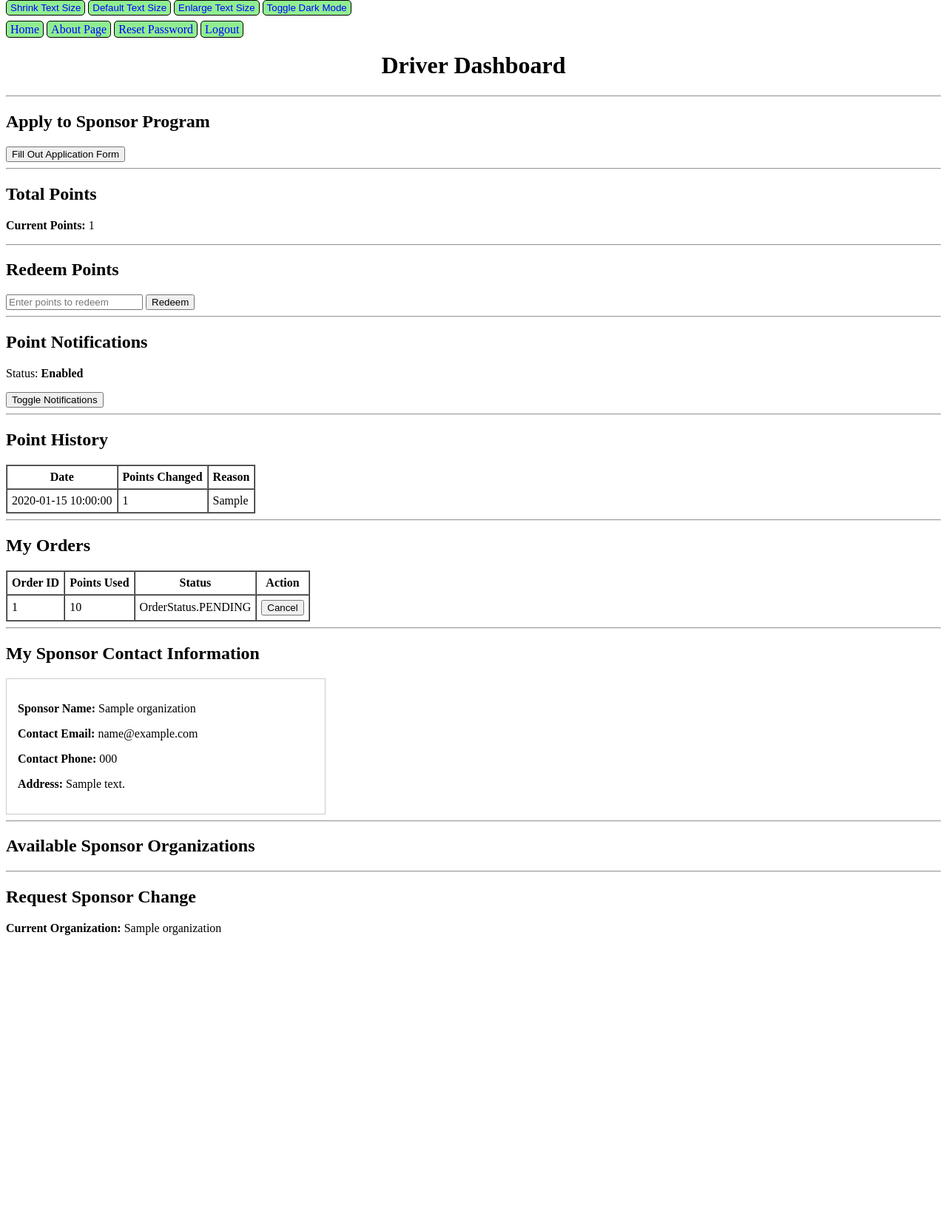
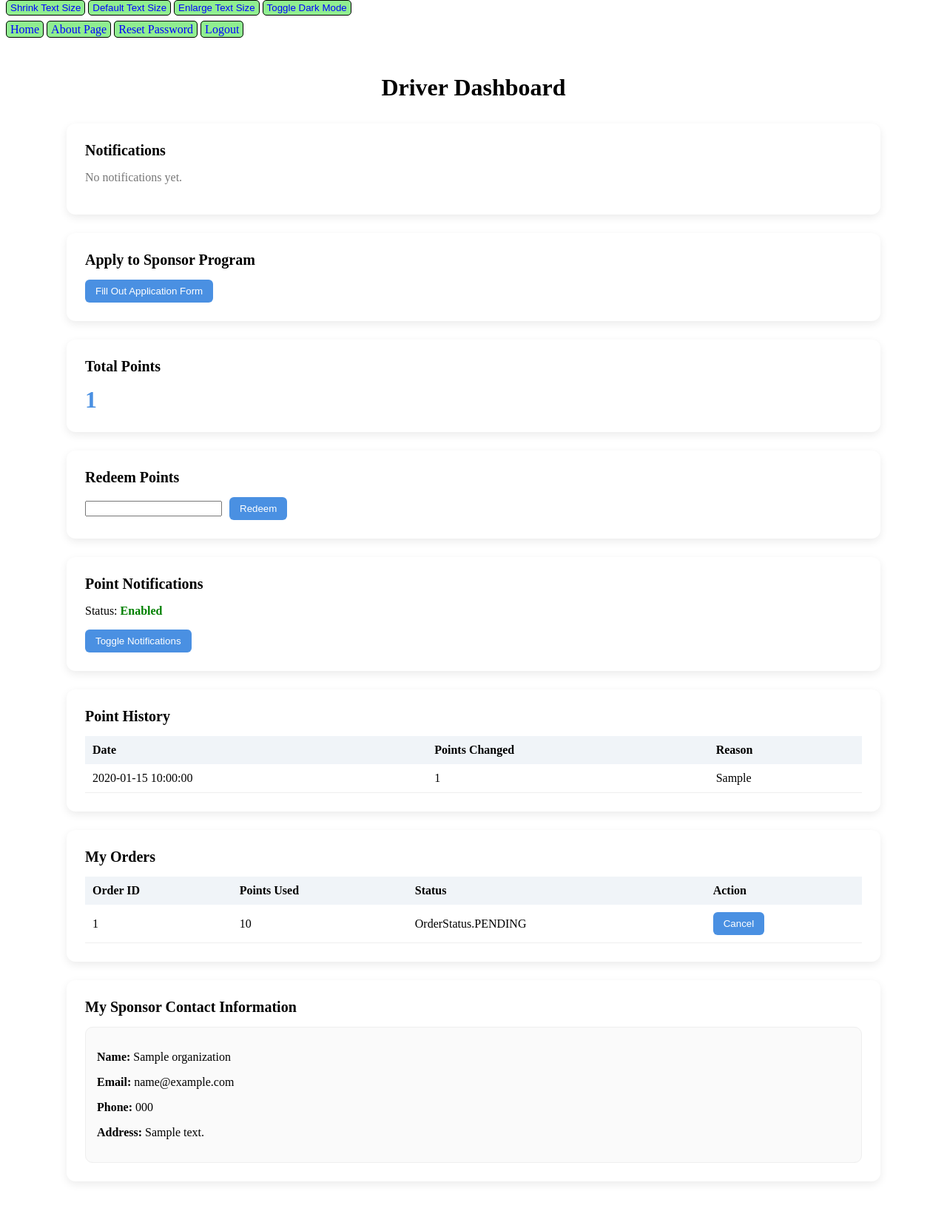
Before and after one commit to ppatel071/s26-CPSC4910-Team16, a Flask app: page /driver/dashboard in a window 1280 px wide. Shown: the part 28-1688 px from the top of the page at 74% size. Before the commit the page ends 1292 px from the top, so only its background shows below. Run offline with Flask 3, Linux system fonts and the light colour scheme; a user stored in the database is signed in; tables that the repository leaves empty hold one stand-in row (values such as "Sample post").

Commit message:
driver dashboard
made driver dashboard more appealing

```diff
--- a/app/templates/driver/dashboard.html
+++ b/app/templates/driver/dashboard.html
@@ -1,66 +1,184 @@
 {% extends "base.html" %}
 
 {% block content %}
+
 <style>
-    div.a {
+.dashboard-container {
+    max-width: 1100px;
+    margin: auto;
+    padding: 30px;
+}
+
+.dashboard-title {
     text-align: center;
+    margin-bottom: 30px;
+}
+
+.section-card {
+    background: white;
+    padding: 25px;
+    margin-bottom: 25px;
+    border-radius: 12px;
+    box-shadow: 0 4px 12px rgba(0,0,0,0.08);
+}
+
+.section-title {
+    margin-bottom: 15px;
+    font-size: 20px;
+    font-weight: 600;
+}
+
+.notification-card {
+    padding: 15px;
+    border-radius: 10px;
+    margin-bottom: 12px;
+    background: #f4f8ff;
+    border-left: 5px solid #4a90e2;
+}
+
+.notification-card.read {
+    background: #f5f5f5;
+    border-left: 5px solid #ccc;
+}
+
+.badge-new {
+    background: #4a90e2;
+    color: white;
+    padding: 4px 10px;
+    border-radius: 20px;
+    font-size: 12px;
+    float: right;
+}
+
+.points-display {
+    font-size: 32px;
+    font-weight: bold;
+    color: #4a90e2;
+}
+
+.form-inline {
+    display: flex;
+    gap: 10px;
+    align-items: center;
+}
+
+table {
+    width: 100%;
+    border-collapse: collapse;
+}
+
+table th {
+    background: #f0f4f8;
+    padding: 10px;
+    text-align: left;
+}
+
+table td {
+    padding: 10px;
+    border-bottom: 1px solid #eee;
+}
+
+button {
+    padding: 8px 14px;
+    border: none;
+    border-radius: 6px;
+    background: #4a90e2;
+    color: white;
+    cursor: pointer;
+}
+
+button:hover {
+    background: #357ABD;
+}
+
+.sponsor-box {
+    background: #fafafa;
+    padding: 15px;
+    border-radius: 10px;
+    border: 1px solid #eee;
 }
 </style>
 
-<div class="a">
+
+<div class="dashboard-container">
+
+    <div class="dashboard-title">
         <h1>Driver Dashboard</h1>
     </div>
 
-<hr>
+    <!-- Notifications -->
+    <div class="section-card">
+        <div class="section-title">Notifications</div>
 
-<h2>Apply to Sponsor Program</h2>
+        {% if current_user.driver.notifications %}
+            {% for n in current_user.driver.notifications %}
+                <div class="notification-card {% if n.is_read %}read{% endif %}">
+                    {% if not n.is_read %}
+                        <span class="badge-new">NEW</span>
+                    {% endif %}
+                    <strong>{{ n.message }}</strong>
+                    <div style="margin-top:6px; font-size:13px; color:#666;">
+                        {{ n.create_time.strftime('%B %d, %Y at %I:%M %p') }}
+                    </div>
+                </div>
+            {% endfor %}
+        {% else %}
+            <p style="color:#777;">No notifications yet.</p>
+        {% endif %}
+    </div>
 
+    <!-- Apply -->
+    <div class="section-card">
+        <div class="section-title">Apply to Sponsor Program</div>
         <a href="{{ url_for('driver.application_form') }}">
             <button>Fill Out Application Form</button>
         </a>
+    </div>
 
-<hr>
+    <!-- Points -->
+    <div class="section-card">
+        <div class="section-title">Total Points</div>
+        <div class="points-display">
+            {{ current_user.driver.point_bal }}
+        </div>
+    </div>
 
-<h2>Total Points</h2>
-<p><strong>Current Points:</strong> {{ current_user.driver.point_bal }}</p>
-
-<hr>
-
-<h2>Redeem Points</h2>
-
-<form method="POST" action="{{ url_for('driver.redeem_points') }}">
-    <input type="number" name="points" min="1" placeholder="Enter points to redeem" required>
+    <!-- Redeem -->
+    <div class="section-card">
+        <div class="section-title">Redeem Points</div>
+        <form method="POST" action="{{ url_for('driver.redeem_points') }}" class="form-inline">
+            <input type="number" name="points" min="1" required>
             <button type="submit">Redeem</button>
         </form>
+    </div>
 
-<hr>
-
-<h2>Point Notifications</h2>
+    <!-- Point Notifications -->
+    <div class="section-card">
+        <div class="section-title">Point Notifications</div>
 
         <p>
             Status:
             {% if current_user.driver.point_change_alert %}
-        <strong>Enabled</strong>
+                <strong style="color:green;">Enabled</strong>
             {% else %}
-        <strong>Disabled</strong>
+                <strong style="color:red;">Disabled</strong>
             {% endif %}
         </p>
 
         <form method="POST" action="{{ url_for('driver.toggle_point_alert') }}">
             <button type="submit">Toggle Notifications</button>
         </form>
+    </div>
 
-<hr>
-
-<h2>Point History</h2>
-
-<table border="1" cellpadding="6" cellspacing="0">
+    <!-- History -->
+    <div class="section-card">
+        <div class="section-title">Point History</div>
+        <table>
             <tr>
                 <th>Date</th>
                 <th>Points Changed</th>
                 <th>Reason</th>
             </tr>
-
             {% for t in transactions %}
             <tr>
                 <td>{{ t.create_time }}</td>
@@ -69,19 +187,18 @@
             </tr>
             {% endfor %}
         </table>
+    </div>
 
-<hr>
-
-<h2>My Orders</h2>
-
-<table border="1" cellpadding="6" cellspacing="0">
+    <!-- Orders -->
+    <div class="section-card">
+        <div class="section-title">My Orders</div>
+        <table>
             <tr>
                 <th>Order ID</th>
                 <th>Points Used</th>
                 <th>Status</th>
                 <th>Action</th>
             </tr>
-
             {% for order in orders %}
             <tr>
                 <td>{{ order.order_id }}</td>
@@ -89,8 +206,7 @@
                 <td>{{ order.order_status }}</td>
                 <td>
                     {% if order.order_status.value != "CANCELLED" %}
-            <form method="POST"
-                  action="{{ url_for('driver.cancel_order', order_id=order.order_id) }}">
+                    <form method="POST" action="{{ url_for('driver.cancel_order', order_id=order.order_id) }}">
                         <button type="submit">Cancel</button>
                     </form>
                     {% endif %}
@@ -98,65 +214,24 @@
             </tr>
             {% endfor %}
         </table>
+    </div>
 
-<hr>
-
-<h2>My Sponsor Contact Information</h2>
+    <!-- Sponsor Info -->
+    <div class="section-card">
+        <div class="section-title">My Sponsor Contact Information</div>
 
         {% if current_user.driver.organization %}
-
-<div style="border:1px solid #ccc; padding:15px; width:400px;">
-    <p><strong>Sponsor Name:</strong> {{ current_user.driver.organization.name }}</p>
-    <p><strong>Contact Email:</strong> {{ current_user.driver.organization.contact_email or "Not provided" }}</p>
-    <p><strong>Contact Phone:</strong> {{ current_user.driver.organization.contact_phone or "Not provided" }}</p>
+            <div class="sponsor-box">
+                <p><strong>Name:</strong> {{ current_user.driver.organization.name }}</p>
+                <p><strong>Email:</strong> {{ current_user.driver.organization.contact_email or "Not provided" }}</p>
+                <p><strong>Phone:</strong> {{ current_user.driver.organization.contact_phone or "Not provided" }}</p>
                 <p><strong>Address:</strong> {{ current_user.driver.organization.address or "Not provided" }}</p>
             </div>
-
         {% else %}
             <p>You are not currently assigned to a sponsor organization.</p>
         {% endif %}
+    </div>
 
-<hr>
-
-<h2>Available Sponsor Organizations</h2>
-
-{% for org in organizations %}
-    {% if current_user.driver.organization is none or
-          org.organization_id != current_user.driver.organization_id %}
-        <div style="margin-bottom:10px;">
-            <strong>{{ org.name }}</strong>
-
-            <form method="POST"
-                  action="{{ url_for('driver.apply_to_organization', organization_id=org.organization_id) }}">
-                <button type="submit">Apply</button>
-            </form>
 </div>
-    {% endif %}
-{% endfor %}
-
-<hr>
-
-<h2>Request Sponsor Change</h2>
-
-{% if current_user.driver.organization %}
-<p>
-    <strong>Current Organization:</strong>
-    {{ current_user.driver.organization.name }}
-</p>
-{% endif %}
-
-{% for org in organizations %}
-    {% if current_user.driver.organization is none or
-          org.organization_id != current_user.driver.organization_id %}
-        <div style="margin-bottom:10px;">
-            <strong>{{ org.name }}</strong>
-
-            <form method="POST"
-                  action="{{ url_for('driver.request_sponsor_change', organization_id=org.organization_id) }}">
-                <button type="submit">Request Change</button>
-            </form>
-        </div>
-    {% endif %}
-{% endfor %}
 
 {% endblock %}
```
Also changed, not shown: app/sponsor/routes.py (+29 -11 lines). Lines whose indentation alone changed are shown as unchanged.
